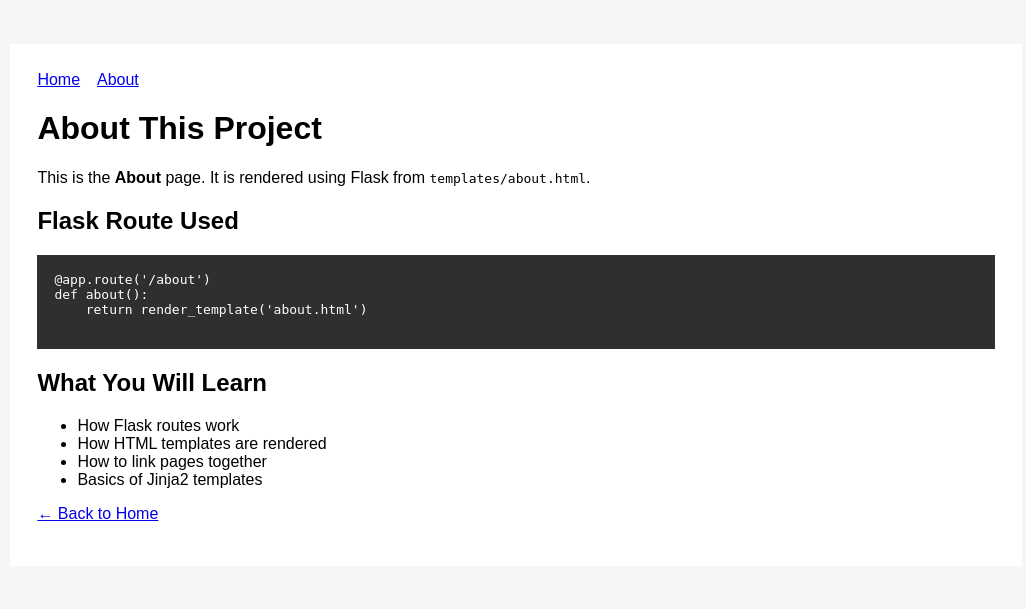
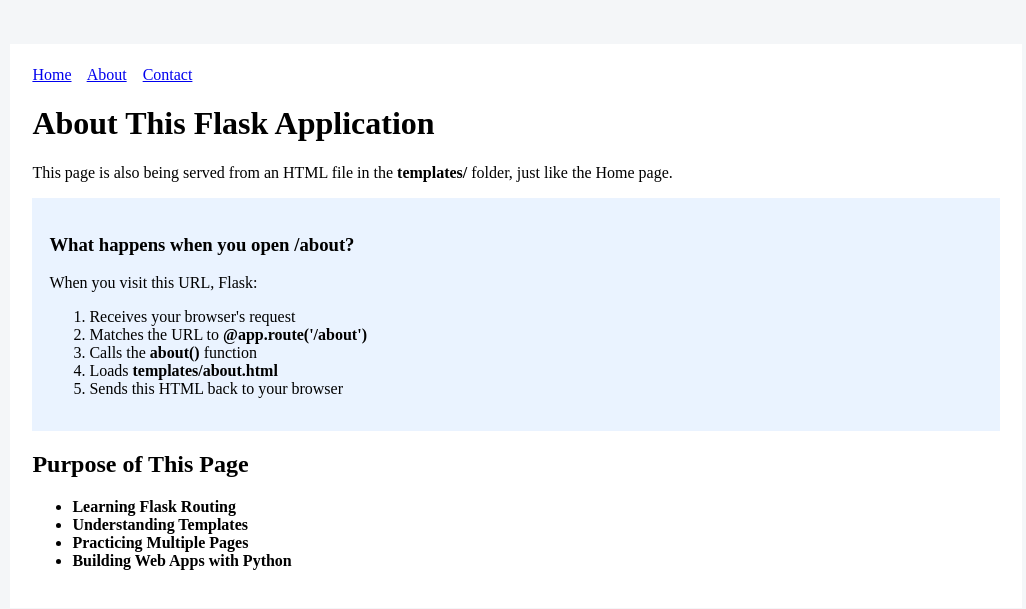
Before and after one commit to karunadivekar/python-Flask_basics, a Python web app: template flask-basics/part-2/templates/about.html in a window 1280 px wide. Shown: the top 609 px of the page, without its empty margins (124-1150 px from the left). Run offline with Jinja, Linux system fonts and the light colour scheme; the template is opened without the code that fills it, so the values that code supplies are empty.

Commit message:
update About page
Updated content and structure of the About page.

```diff
--- a/flask-basics/part-2/templates/about.html
+++ b/flask-basics/part-2/templates/about.html
@@ -1,55 +1,54 @@
 <!DOCTYPE html>
-<html lang="en">
+<html>
 <head>
-    <meta charset="UTF-8">
     <title>About</title>
 </head>
 
-<body style="background-color:#f4f6f8; font-family: Arial, sans-serif;">
+<body bgcolor="#f4f6f8">
 
 <br><br>
 
-<table align="center" width="80%" cellpadding="25" style="background-color:white;">
+<table align="center" width="80%" cellpadding="20" bgcolor="white">
     <tr>
         <td>
 
+            <!-- Navigation -->
             <a href="/">Home</a> &nbsp;&nbsp;
-            <a href="/about">About</a>
+            <a href="/about">About</a> &nbsp;&nbsp;
+            <a href="/contact">Contact</a>
 
-            <h1>About This Project</h1>
+            <h1>About This Flask Application</h1>
 
             <p>
-                This is the <strong>About</strong> page.
-                It is rendered using Flask from
-                <code>templates/about.html</code>.
+                This page is also being served from an HTML file in the
+                <b>templates/</b> folder, just like the Home page.
             </p>
 
-            <h2>Flask Route Used</h2>
-
-            <table width="100%" cellpadding="15" style="background-color:#2f2f2f;">
+            <table width="100%" cellpadding="15" bgcolor="#eaf3ff">
                 <tr>
                     <td>
-                        <pre style="color:white; margin:0;">
-@app.route('/about')
-def about():
-    return render_template('about.html')
-                        </pre>
+                        <h3>What happens when you open /about?</h3>
+                        <p>When you visit this URL, Flask:</p>
+
+                        <ol>
+                            <li>Receives your browser's request</li>
+                            <li>Matches the URL to <b>@app.route('/about')</b></li>
+                            <li>Calls the <b>about()</b> function</li>
+                            <li>Loads <b>templates/about.html</b></li>
+                            <li>Sends this HTML back to your browser</li>
+                        </ol>
                     </td>
                 </tr>
             </table>
 
-            <h2>What You Will Learn</h2>
+            <h2>Purpose of This Page</h2>
 
             <ul>
-                <li>How Flask routes work</li>
-                <li>How HTML templates are rendered</li>
-                <li>How to link pages together</li>
-                <li>Basics of Jinja2 templates</li>
+                <li><b>Learning Flask Routing</b></li>
+                <li><b>Understanding Templates</b></li>
+                <li><b>Practicing Multiple Pages</b></li>
+                <li><b>Building Web Apps with Python</b></li>
             </ul>
-
-            <p>
-                <a href="/">← Back to Home</a>
-            </p>
 
         </td>
     </tr>
```
